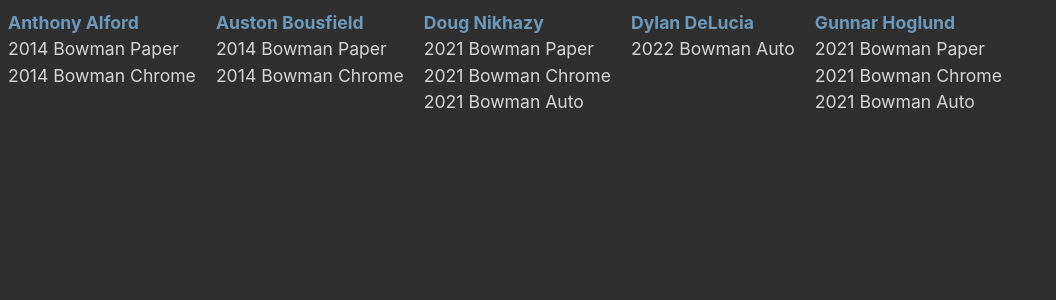
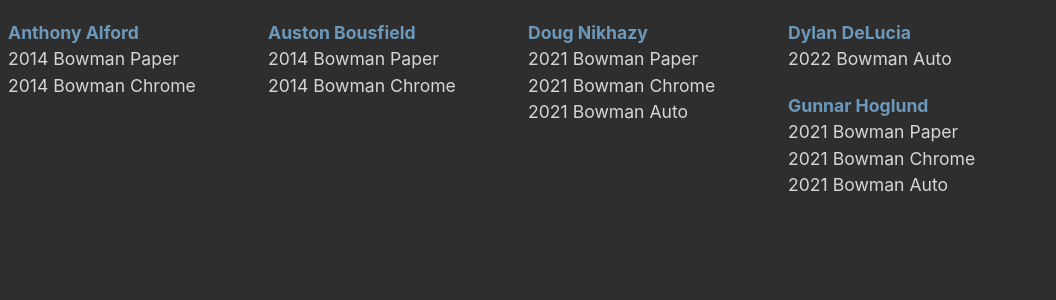
Before and after one commit to jimg72/jimg72.github.io, a Jekyll site: the page built from comc_bowman.html, in a window 1280 px wide. Shown: the top 300 px of the page, without its empty margins (0-1056 px from the left). Built offline with Jekyll 4.4.1, drawn with Linux system fonts in a browser that asks for light colours.

Commit message:
fixed container

```diff
--- a/assets/css/style.css
+++ b/assets/css/style.css
@@ -26,15 +26,17 @@
     padding: 0;
 }
 
+.container {
+    margin: 20px auto 0 auto;
+}
+
 .container-narrow {
-    margin: 20px auto 0 auto;
     min-width: 640px;
     max-width: 1024px;
 }
 
 .container-wide {
-    margin: 20px auto 0 auto;
-    min-width: 640px;
+    min-width: 800px;
     max-width: 1440px;
 }
 
--- a/baseball.html
+++ b/baseball.html
@@ -4,7 +4,7 @@
 permalink: /baseball.html
 ---
 
-<div class="container-wide">
+<div class="container container-wide">
     {% for player in site.data.baseball01 %}
     <div class="grid-item grid-item-wide">
         <ul>
--- a/comc_bowman.html
+++ b/comc_bowman.html
@@ -3,9 +3,9 @@
 title: "COMC Bowman Baseball Links"
 permalink: /comc_bowman.html
 ---
-<div class="grid">
+<div class="container container-wide">
     {% for player in site.data.comc_bowman %}
-    <div class="grid-item">
+    <div class="grid-item grid-item-wide">
         <ul class="list-unstyled">
             <li><strong>{{ player.player }}</strong></li>
             {% for link in player.links %}
--- a/football.html
+++ b/football.html
@@ -4,7 +4,7 @@
 permalink: /football.html
 ---
 
-<div class="container-wide">
+<div class="container container-wide">
     <div class="grid">
         {% for player in site.data.football01 %}
         <div class="grid-item grid-item-wide">
--- a/start.html
+++ b/start.html
@@ -4,7 +4,7 @@
 permalink: /start.html
 ---
 
-<div class="container-narrow">
+<div class="container container-narrow">
     {% for bookmark in site.data.bookmarks %}
     <div class="grid-item grid-item-narrow">
         <ul class="list-unstyled">
```
